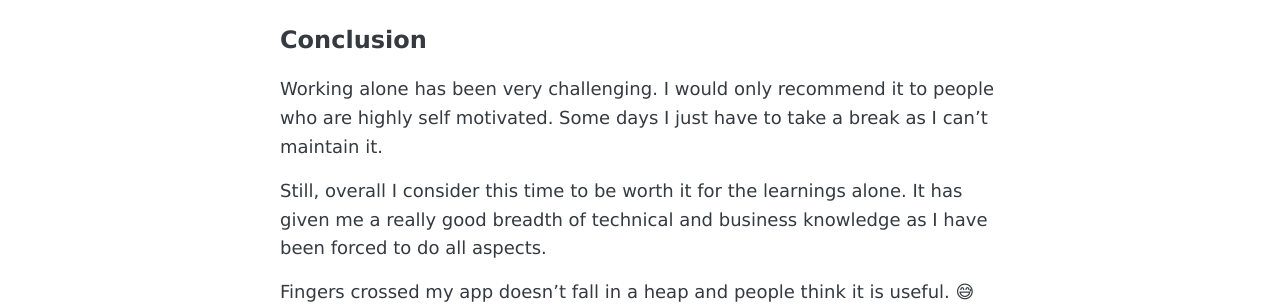
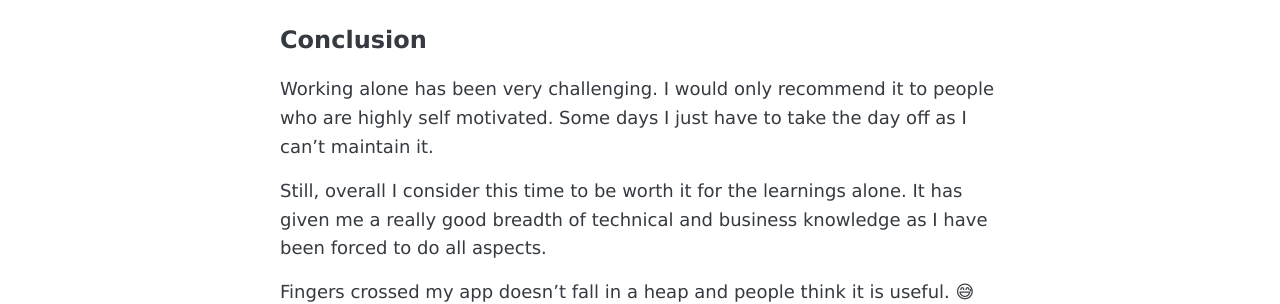
Before and after one commit to AlistairB/alistairb.github.io, a Jekyll site: the page built from _posts/2020-10-20-my-experience-creating-a-one-person-startup.md, in a window 1280 px wide and 900 px high, scrolled down 2138 px. Shown: the part 230-534 px from the top of the window. Built offline with Jekyll 4.4.1, drawn with Linux system fonts in a browser that asks for light colours.

Commit message:
Small tweak

```diff
--- a/_posts/2020-10-20-my-experience-creating-a-one-person-startup.md
+++ b/_posts/2020-10-20-my-experience-creating-a-one-person-startup.md
@@ -45,7 +45,7 @@ Most of the time I am forced to say no, this can wait. This is very different fr
 
 ## Conclusion
 
-Working alone has been very challenging. I would only recommend it to people who are highly self motivated. Some days I just have to take a break as I can't maintain it.
+Working alone has been very challenging. I would only recommend it to people who are highly self motivated. Some days I just have to take the day off as I can't maintain it.
 
 Still, overall I consider this time to be worth it for the learnings alone. It has given me a really good breadth of technical and business knowledge as I have been forced to do all aspects.
 
```
